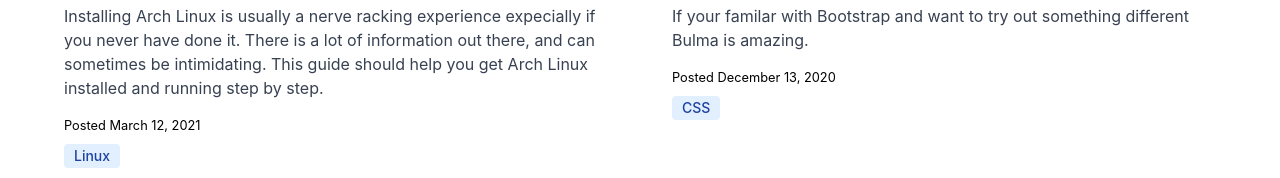
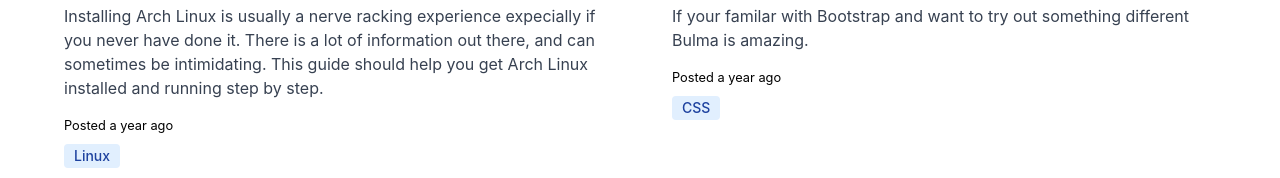
Before and after one commit to quelchx/quelchx.com, a Next.js app: page /blog in a window 1280 px wide. Shown: the part 774-952 px from the top of the page. Built offline with nearby package versions, Linux system fonts and the light colour scheme.

Commit message:
added dayjs to date fields

```diff
--- a/package.json
+++ b/package.json
@@ -13,6 +13,7 @@
     "@netlify/plugin-nextjs": "^3.9.2",
     "@ts-stack/markdown": "^1.4.0",
     "aos": "^2.3.4",
+    "dayjs": "^1.11.1",
     "flowbite": "^1.4.1",
     "framer-motion": "^6.3.0",
     "gray-matter": "^4.0.3",
--- a/src/components/Posts/Post.tsx
+++ b/src/components/Posts/Post.tsx
@@ -1,7 +1,9 @@
 import Link from "next/link";
 import React from "react";
 import { Blog } from "../../pages/blog";
-
+import dayjs from "dayjs";
+import relativeTime from 'dayjs/plugin/relativeTime'
+dayjs.extend(relativeTime)
 type PostProps = {
   post: Blog;
 };
@@ -16,7 +18,7 @@
         <p className="mb-3 font-normal text-gray-700 dark:text-gray-400">
           {post.data.excerpt}
         </p>
-        <small>Posted {post.data.date}</small>
+        <small>Posted {dayjs(post.data.date).fromNow()}</small>
         <div className="flex py-2">
           {post.data.category.map((el, idx) => {
             return (
--- a/src/pages/blog/[slug].tsx
+++ b/src/pages/blog/[slug].tsx
@@ -2,14 +2,14 @@
 import fs from "fs";
 import path from "path";
 import { Marked } from "@ts-stack/markdown";
-
 import { GetStaticPaths, GetStaticProps, NextPage } from "next";
 import Link from "next/link";
-
 import Meta from "../../components/Meta";
 import Animate from "../../components/Animate";
 import { DataProps } from "../blog";
-import { ParsedUrlQuery } from "querystring";
+import dayjs from "dayjs";
+import relativeTime from 'dayjs/plugin/relativeTime'
+dayjs.extend(relativeTime)
 
 type PostPageProps = {
   data: DataProps;
@@ -30,7 +30,7 @@
             <h1 className="text-4xl sm:text-5xl">{data.title}</h1>
           </Animate>
           <Animate animation="fade-right">
-            <p className="py-2 leading-6">Posted: {data.date}</p>
+            <p className="py-2 leading-6">Posted: {dayjs(data.date).fromNow()} on {data.date}</p>
           </Animate>
           <section className="my-6">
             <Animate animation="fade-down">
```
Also changed, not shown: 1 other file (tests, documents, lock files or other folders).
